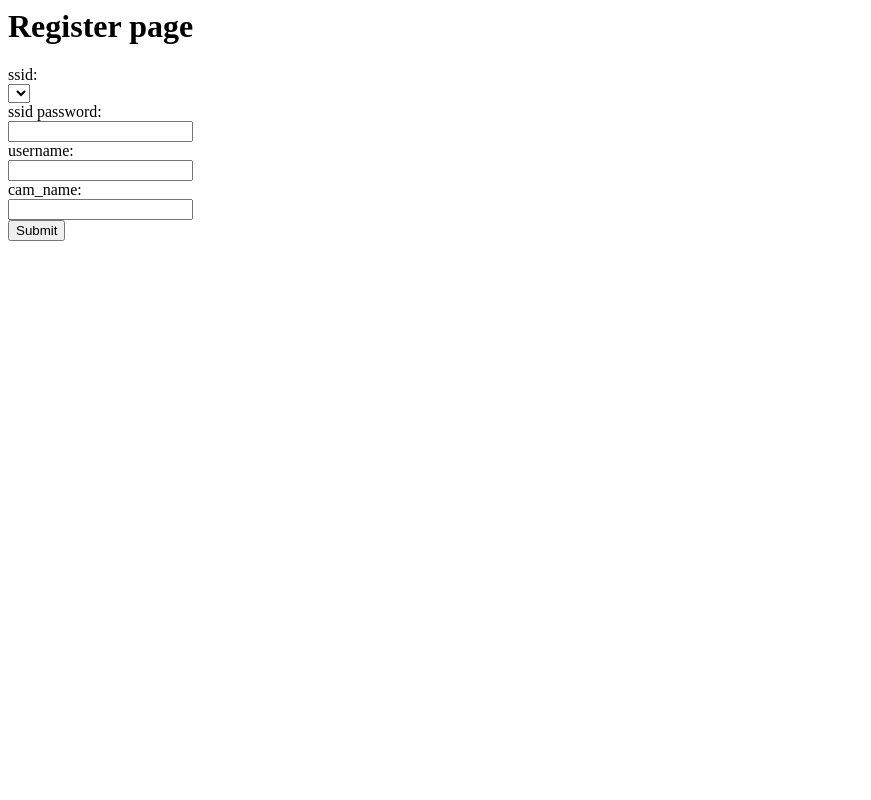
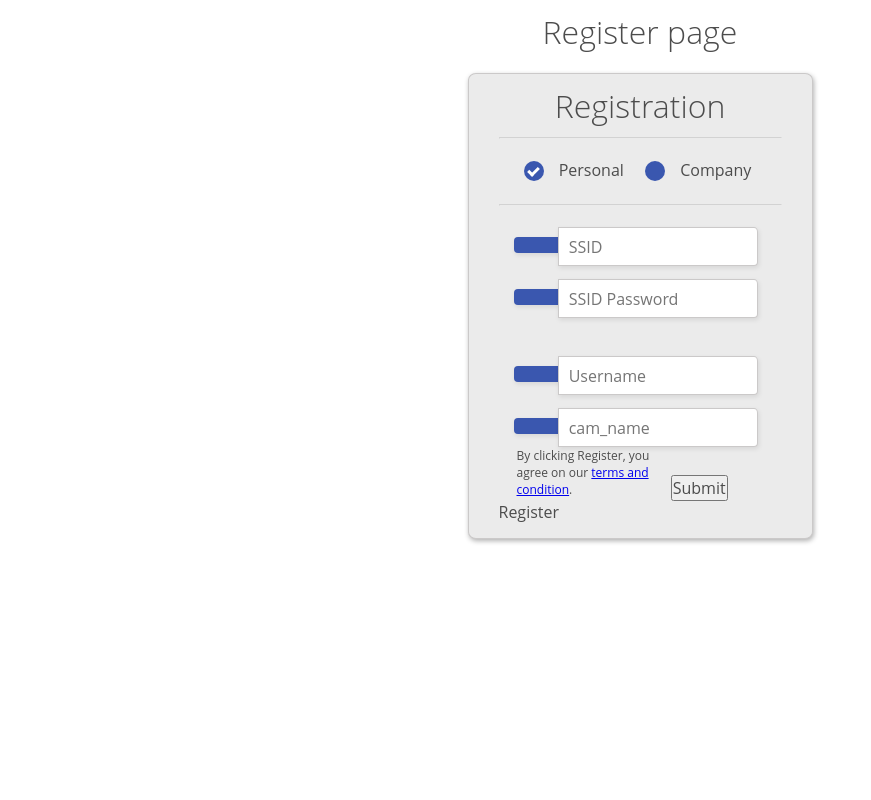
Before and after one commit to Genesist26/project_fr, a Python web app: template dev12/templates/index.html in a window 1280 px wide. Shown: the whole page, without its empty margins (0-871 px from the left). Run offline with Jinja, Linux system fonts and the light colour scheme; the template is opened without the code that fills it, so the values that code supplies are empty.

Commit message:
add form_css

```diff
--- /dev/null
+++ b/dev12/static/styles/form_css.css
@@ -0,0 +1,195 @@
+body, div, dl, dt, dd, ul, ol, li, h1, h2, h3, h4, h5, h6,
+pre, form, fieldset, input, textarea, p, blockquote, th, td {
+  padding:0;
+  margin:0;}
+
+fieldset, img {border:0}
+
+ol, ul, li {list-style:none}
+
+:focus {outline:none}
+
+body,
+input,
+textarea,
+select {
+  font-family: 'Open Sans', sans-serif;
+  font-size: 16px;
+  color: #4c4c4c;
+}
+
+p {
+  font-size: 12px;
+  width: 150px;
+  display: inline-block;
+  margin-left: 18px;
+}
+h1 {
+  font-size: 32px;
+  font-weight: 300;
+  color: #4c4c4c;
+  text-align: center;
+  padding-top: 10px;
+  margin-bottom: 10px;
+}
+
+html{
+  background-color: #ffffff;
+}
+
+.testbox {
+  margin: 20px auto;
+  width: 343px;
+  height: 464px;
+  -webkit-border-radius: 8px/7px;
+  -moz-border-radius: 8px/7px;
+  border-radius: 8px/7px;
+  background-color: #ebebeb;
+  -webkit-box-shadow: 1px 2px 5px rgba(0,0,0,.31);
+  -moz-box-shadow: 1px 2px 5px rgba(0,0,0,.31);
+  box-shadow: 1px 2px 5px rgba(0,0,0,.31);
+  border: solid 1px #cbc9c9;
+}
+
+input[type=radio] {
+  visibility: hidden;
+}
+
+form{
+  margin: 0 30px;
+}
+
+label.radio {
+	cursor: pointer;
+  text-indent: 35px;
+  overflow: visible;
+  display: inline-block;
+  position: relative;
+  margin-bottom: 15px;
+}
+
+label.radio:before {
+  background: #3a57af;
+  content:'';
+  position: absolute;
+  top:2px;
+  left: 0;
+  width: 20px;
+  height: 20px;
+  border-radius: 100%;
+}
+
+label.radio:after {
+	opacity: 0;
+	content: '';
+	position: absolute;
+	width: 0.5em;
+	height: 0.25em;
+	background: transparent;
+	top: 7.5px;
+	left: 4.5px;
+	border: 3px solid #ffffff;
+	border-top: none;
+	border-right: none;
+
+	-webkit-transform: rotate(-45deg);
+	-moz-transform: rotate(-45deg);
+	-o-transform: rotate(-45deg);
+	-ms-transform: rotate(-45deg);
+	transform: rotate(-45deg);
+}
+
+input[type=radio]:checked + label:after {
+	opacity: 1;
+}
+
+hr{
+  color: #a9a9a9;
+  opacity: 0.3;
+}
+
+input[type=text],input[type=password]{
+  width: 200px;
+  height: 39px;
+  -webkit-border-radius: 0px 4px 4px 0px/5px 5px 4px 4px;
+  -moz-border-radius: 0px 4px 4px 0px/0px 0px 4px 4px;
+  border-radius: 0px 4px 4px 0px/5px 5px 4px 4px;
+  background-color: #fff;
+  -webkit-box-shadow: 1px 2px 5px rgba(0,0,0,.09);
+  -moz-box-shadow: 1px 2px 5px rgba(0,0,0,.09);
+  box-shadow: 1px 2px 5px rgba(0,0,0,.09);
+  border: solid 1px #cbc9c9;
+  margin-left: -5px;
+  margin-top: 13px;
+  padding-left: 10px;
+}
+
+input[type=password]{
+  margin-bottom: 25px;
+}
+
+#icon {
+  display: inline-block;
+  width: 30px;
+  background-color: #3a57af;
+  padding: 8px 0px 8px 15px;
+  margin-left: 15px;
+  -webkit-border-radius: 4px 0px 0px 4px;
+  -moz-border-radius: 4px 0px 0px 4px;
+  border-radius: 4px 0px 0px 4px;
+  color: white;
+  -webkit-box-shadow: 1px 2px 5px rgba(0,0,0,.09);
+  -moz-box-shadow: 1px 2px 5px rgba(0,0,0,.09);
+  box-shadow: 1px 2px 5px rgba(0,0,0,.09);
+  border: solid 0px #cbc9c9;
+}
+
+.gender {
+  margin-left: 30px;
+  margin-bottom: 30px;
+}
+
+.accounttype{
+  margin-left: 8px;
+  margin-top: 20px;
+}
+
+a.button {
+  font-size: 14px;
+  font-weight: 600;
+  color: white;
+  padding: 6px 25px 0px 20px;
+  margin: 10px 8px 20px 0px;
+  display: inline-block;
+  float: right;
+  text-decoration: none;
+  width: 50px; height: 27px;
+  -webkit-border-radius: 5px;
+  -moz-border-radius: 5px;
+  border-radius: 5px;
+  background-color: #3a57af;
+  -webkit-box-shadow: 0 3px rgba(58,87,175,.75);
+  -moz-box-shadow: 0 3px rgba(58,87,175,.75);
+  box-shadow: 0 3px rgba(58,87,175,.75);
+  transition: all 0.1s linear 0s;
+  top: 0px;
+  position: relative;
+}
+
+a.button:hover {
+  top: 3px;
+  background-color:#2e458b;
+  -webkit-box-shadow: none;
+  -moz-box-shadow: none;
+  box-shadow: none;
+
+}
+
+.form-submit-button:hover{
+  top: 3px;
+  background-color:#2e458b;
+  -webkit-box-shadow: none;
+  -moz-box-shadow: none;
+  box-shadow: none;
+
+}
--- a/dev12/templates/index.html
+++ b/dev12/templates/index.html
@@ -1,28 +1,61 @@
 <html>
 <head>
     <title>Video Streaming Demonstration</title>
+    <link rel="stylesheet" type="text/css" href="{{ url_for('static',filename='styles/form_css.css') }}">
 </head>
 <body>
 <h1>Register page</h1>
+<div class="testbox">
+    <h1>Registration</h1>
 
-<form action="/connect" method="post">
-    ssid:<br>
+    <form action="/connect" method="post">
+        <hr>
+        <div class="accounttype">
+            <input type="radio" value="None" id="radioOne" name="account" checked/>
+            <label for="radioOne" class="radio" chec>Personal</label>
+            <input type="radio" value="None" id="radioTwo" name="account"/>
+            <label for="radioTwo" class="radio">Company</label>
+        </div>
+        <hr>
+        <label id="icon" for="name"><i class="icon-envelope "></i></label>
+<!--        <select name="ssid" required>-->
+<!--            <option selected disabled>Choose your SSID</option>-->
+<!--            {% for each in dropdown_list %}-->
+<!--            <option value="{{each}}">{{each}}</option>-->
+<!--            {% endfor %}-->
+<!--        </select><br>-->
+        <input type="text" name="ssid" id="ssid" placeholder="SSID" required/>
+        <label id="icon" for="ssidpsk"><i class="icon-user"></i></label>
+        <input type="password" name="ssidpsk" id="ssidpsk" placeholder="SSID Password" required/>
+        <label id="icon" for="owner"><i class="icon-shield"></i></label>
+        <input type="text" name="owner" id="owner" placeholder="Username" required/>
+        <label id="icon" for="cam_name"><i class="icon-shield"></i></label>
+        <input type="text" name="cam_name" id="cam_name" placeholder="cam_name" required/>
 
-    <select name="ssid" required>
-        {% for each in dropdown_list %}
-        <option value="{{each}}">{{each}}</option>
-        {% endfor %}
-    </select><br>
-    ssid password:<br>
-    <input type="password" name="ssidpsk" minlength="8" required><br>
-    username:<br>
-    <input type="text" name="owner" required><br>
-    cam_name:<br>
-    <input type="text" name="cam_name" required><br>
+        <p>By clicking Register, you agree on our <a href="#">terms and condition</a>.</p>
+        <input type="submit" value="Submit" class="button">Register
+<!--        <a href="/connect" methods="post" type="submit" class="button">Register</a>-->
+    </form>
+</div>
 
-    <input type="submit" value="Submit">
+<!--<form action="/connect" method="post">-->
+<!--    ssid:<br>-->
+<!--    <select name="ssid" required>-->
+<!--        <option selected disabled>Choose here</option>-->
+<!--        {% for each in dropdown_list %}-->
+<!--        <option value="{{each}}">{{each}}</option>-->
+<!--        {% endfor %}-->
+<!--    </select><br>-->
+<!--    ssid password:<br>-->
+<!--    <input type="password" name="ssidpsk" minlength="8" required><br>-->
+<!--    username:<br>-->
+<!--    <input type="text" name="owner" required><br>-->
+<!--    cam_name:<br>-->
+<!--    <input type="text" name="cam_name" required><br>-->
 
-</form>
+<!--    <input type="submit" value="Submit">-->
+
+<!--</form>-->
 
 </body>
 </html>
```
